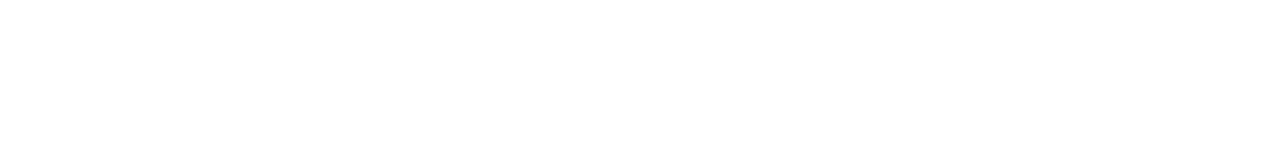
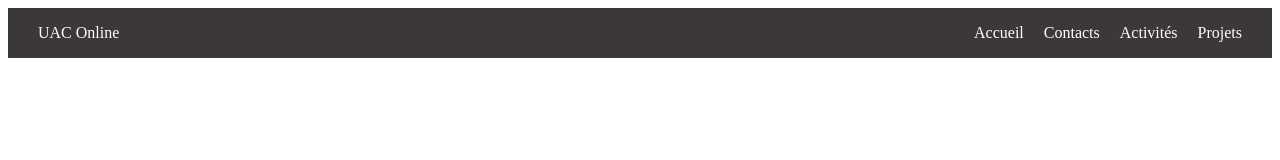
Before and after one commit to IrAlfred/web_app, a plain HTML site: page test3.html in a window 1280 px wide. Drawn offline with Linux system fonts and the light colour scheme.

Commit message:
test flex

```diff
--- a/test3.html
+++ b/test3.html
@@ -4,8 +4,46 @@
     <meta charset="UTF-8">
     <meta name="viewport" content="width=device-width, initial-scale=1.0">
     <title>Document</title>
+    <style>
+        header
+        {
+            display: flex;
+            gap: 10px;
+            align-items: center;
+            justify-content: space-between;
+            background-color: rgb(61, 56, 56);
+            color: white;
+            padding-left: 30px;
+        }
+        nav ul
+        {
+            list-style-type: none;
+            display: flex;
+            column-gap: 20px;
+            margin-right: 30px;
+        }
+        nav ul a
+        {
+            color: white;
+            text-decoration: none;
+        }
+
+
+    </style>
 </head>
 <body>
-
+    <header>
+        <div>
+            <p>UAC Online</p>
+        </div>
+        <nav>
+            <ul>
+                <li><a href="#">Accueil</a></li>
+                <li><a href="#">Contacts</a></li>
+                <li><a href="#">Activités</a></li>
+                <li><a href="#">Projets</a></li>
+            </ul>
+        </nav>
+    </header>
 </body>
 </html>
```
